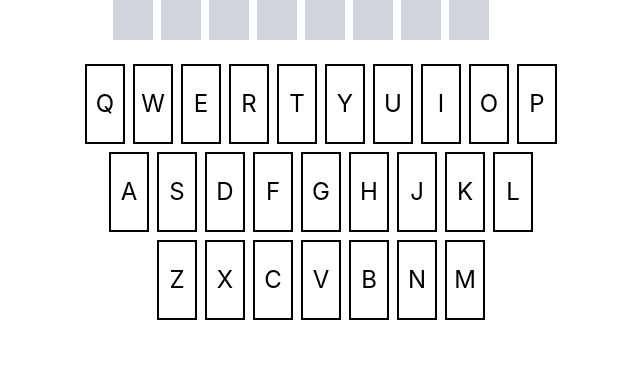
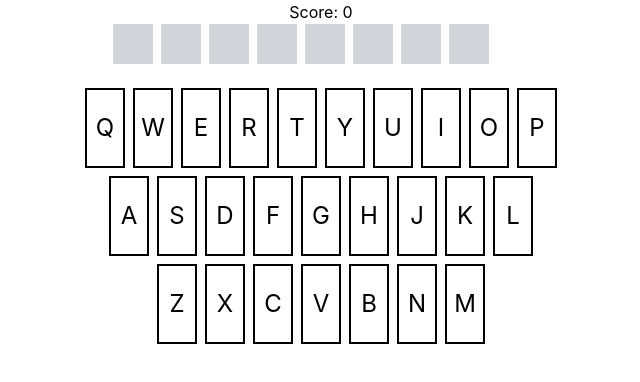
Before and after one commit to guypollack/harrypotter, a React (Create React App) app: page / in a window 1280 px wide. Shown: the top 382 px of the page, without its empty margins (319-959 px from the left). Built offline with nearby package versions, Linux system fonts and the light colour scheme.

Commit message:
Create Scoreboard and track score

```diff
--- /dev/null
+++ b/src/components/Scoreboard.tsx
@@ -0,0 +1,13 @@
+export function calculateRoundScore(name: string, incorrectGuesses: string[]) {
+  const uniqueLetters = Array.from(name).filter(
+    (letter, index, self) => letter !== " " && self.indexOf(letter) === index
+  );
+
+  const deductionValue = 100 / (26 - uniqueLetters.length);
+
+  return Math.round(100 - deductionValue * incorrectGuesses.length);
+}
+
+export function Scoreboard(props: { score: number }) {
+  return <h1>Score: {props.score}</h1>;
+}
--- a/src/pages/HomePage.tsx
+++ b/src/pages/HomePage.tsx
@@ -7,6 +7,7 @@ import { Keyboard } from "../components/Keyboard";
 import { allNames } from "../data/allNames";
 import { generateNameSequence } from "../lib/helpers/generateNameSequence";
 import { clickKey } from "../lib/helpers/clickKey";
+import { Scoreboard, calculateRoundScore } from "../components/Scoreboard";
 
 const nameSequence = generateNameSequence(allNames);
 
@@ -21,6 +22,8 @@ const modifierKeys = [
 
 export function HomePage() {
   const secretWord = generateWord().toUpperCase();
+
+  const [score, setScore] = useState<number>(0);
 
   const [modifierKeysDown, setModifierKeysDown] = useState<string[]>([]);
 
@@ -47,6 +50,9 @@ export function HomePage() {
   }
 
   function nextName() {
+    setScore(
+      (prev) => prev + calculateRoundScore(remainingNames[0], incorrectGuesses)
+    );
     const nextNameValue = remainingNames[1];
     setRemainingNames((prev) => prev.slice(1));
     setRemainingLetters(
@@ -77,11 +83,13 @@ export function HomePage() {
   const [correctGuesses, setCorrectGuesses] = useState<string[]>([]);
   const [incorrectGuesses, setIncorrectGuesses] = useState<string[]>([]);
 
-  console.log(remainingLetters);
-  console.log(correctGuesses);
-  console.log(incorrectGuesses);
-  console.log(remainingNames);
-  console.log(modifierKeysDown);
+  // console.log(remainingLetters);
+  // console.log(correctGuesses);
+  // console.log(incorrectGuesses);
+  // console.log(remainingNames);
+  // console.log(modifierKeysDown);
+
+  console.log(calculateRoundScore("HARRY POTTER", ["B", "C", "D"]));
 
   // console.log(generateNameSequence(allNames));
 
@@ -92,6 +100,7 @@ export function HomePage() {
   return (
     <div className="flex flex-col items-center">
       {/* <SecretWord /> */}
+      <Scoreboard score={score} />
       <Name name={remainingNames[0]} correctGuesses={correctGuesses} />
       {/* <div
         className="bg-blue-300 w-20 h-20 flex relative justify-center items-center"
```
